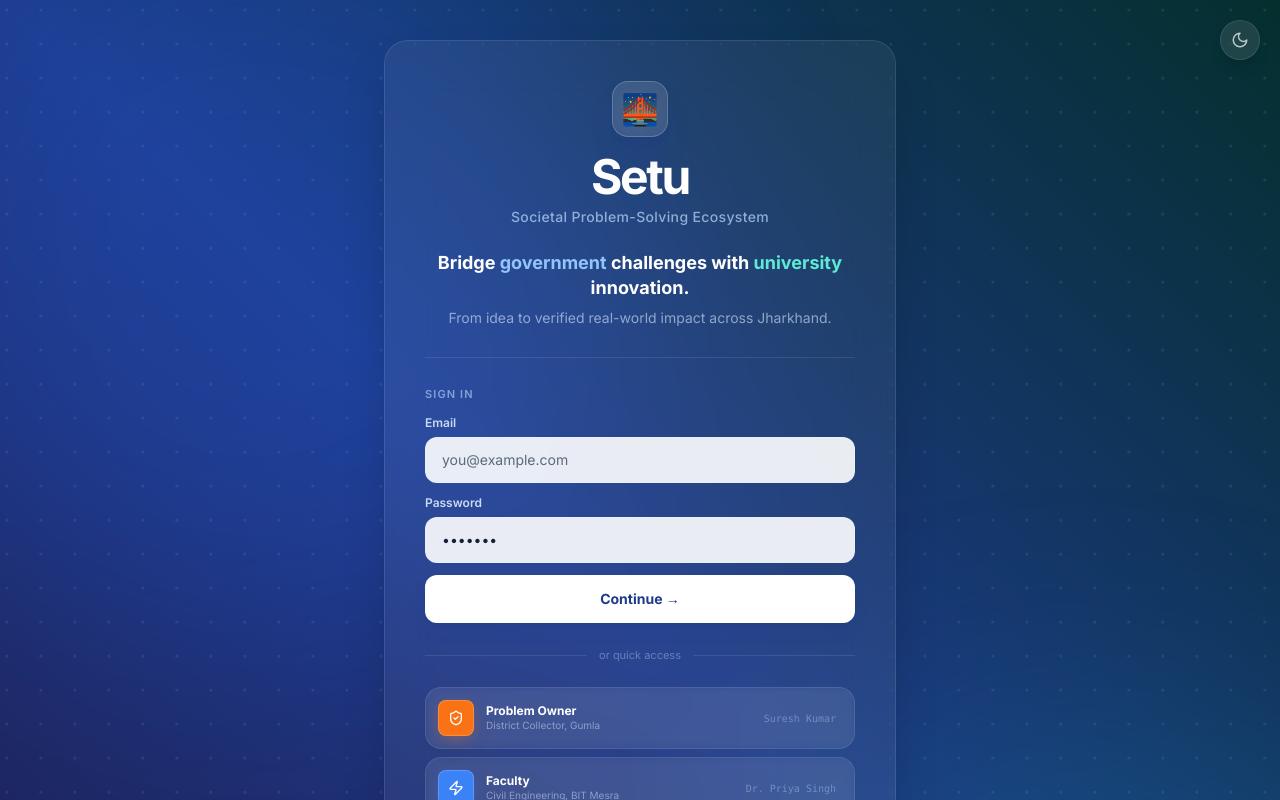
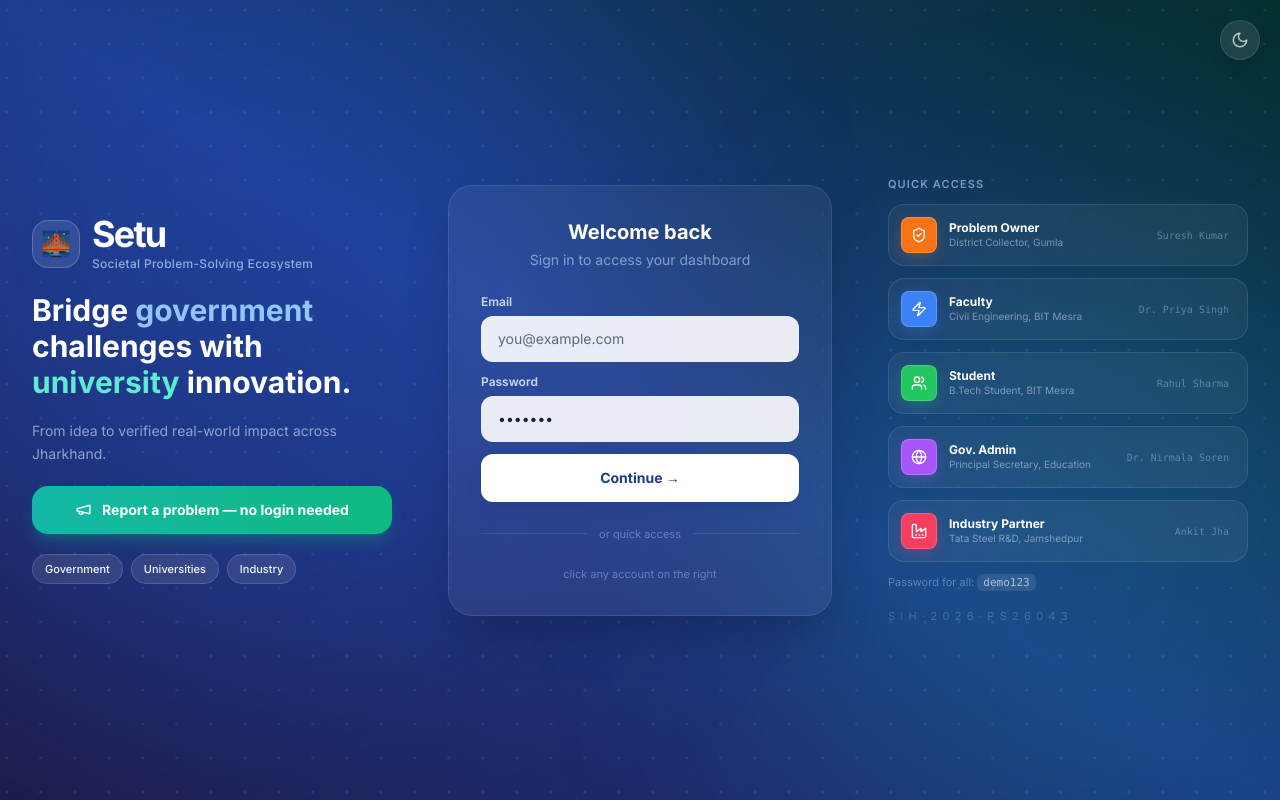
Before and after one commit to mishtiiikrishnaa/sih2026prototype, a React (Vite) app in the folder frontend/: page /login in a window 1280 px wide. Shown: the top 800 px of the page. Built offline with nearby package versions, Linux system fonts and the light colour scheme.

Commit message:
login: 3-column viewport layout — brand/report | sign in | demo accounts

```diff
--- a/frontend/src/pages/LoginPage.jsx
+++ b/frontend/src/pages/LoginPage.jsx
@@ -35,39 +35,53 @@ export default function LoginPage() {
   function fillDemo(acct) { setEmail(acct.email); setPassword('demo123'); setError('') }
 
   return (
-    <div className="min-h-screen bg-gradient-to-tr from-indigo-950 via-blue-900 to-teal-950 flex items-center justify-center px-4 py-10 relative overflow-hidden">
+    <div className="min-h-screen bg-gradient-to-tr from-indigo-950 via-blue-900 to-teal-950 flex items-center justify-center p-4 lg:p-8 relative overflow-hidden">
       {/* Decorative orbs */}
       <div className="absolute top-[-10%] left-[-10%] w-[60vw] h-[60vw] bg-blue-600/20 rounded-full blur-[120px] pointer-events-none" />
       <div className="absolute bottom-[-10%] right-[-10%] w-[50vw] h-[50vw] bg-teal-600/20 rounded-full blur-[120px] pointer-events-none" />
       {/* faint radial grid */}
       <div className="absolute inset-0 opacity-40 pointer-events-none" style={{ backgroundImage: 'radial-gradient(circle at 20% 30%, rgba(147,197,253,0.28) 0 1px, transparent 2px)', backgroundSize: '34px 34px' }} />
 
-      <button onClick={toggleTheme} className="fixed top-5 right-5 p-2.5 rounded-full bg-white/10 hover:bg-white/15 text-white/70 hover:text-white transition backdrop-blur-md border border-white/10 shadow-lg" aria-label="Toggle theme">
+      <button onClick={toggleTheme} className="fixed top-5 right-5 p-2.5 rounded-full bg-white/10 hover:bg-white/15 text-white/70 hover:text-white transition backdrop-blur-md border border-white/10 shadow-lg z-20" aria-label="Toggle theme">
         {theme === 'dark' ? <Sun size={18} /> : <Moon size={18} />}
       </button>
 
-      <div className="w-full max-w-lg mx-auto z-10">
-        <div className="bg-white/[0.06] dark:bg-slate-900/30 backdrop-blur-xl rounded-3xl border border-white/10 dark:border-white/10 shadow-2xl p-8 sm:p-10 text-center">
-          {/* Brand */}
-          <div className="flex flex-col items-center mb-6">
-            <div className="w-14 h-14 bg-white/10 rounded-2xl backdrop-blur-md border border-white/20 flex items-center justify-center shadow-xl shadow-blue-900/30 mb-4">
-              <span className="text-3xl">🌉</span>
+      <div className="grid lg:grid-cols-3 gap-6 lg:gap-8 w-full max-w-7xl mx-auto items-center z-10">
+        {/* Left — Brand + hero CTA */}
+        <div className="flex flex-col items-center lg:items-start gap-5 lg:pr-6">
+          <div className="flex items-center gap-3">
+            <div className="w-12 h-12 bg-white/10 rounded-2xl backdrop-blur-md border border-white/20 flex items-center justify-center shadow-xl shadow-blue-900/30">
+              <span className="text-2xl">🌉</span>
             </div>
-            <h1 className="text-5xl font-black text-white tracking-tighter leading-none">Setu</h1>
-            <p className="text-blue-200/70 text-sm font-medium tracking-wide mt-1.5">Societal Problem-Solving Ecosystem</p>
+            <div className="text-center lg:text-left">
+              <h1 className="text-4xl font-black text-white tracking-tighter leading-none">Setu</h1>
+              <p className="text-blue-200/70 text-xs font-medium tracking-wide mt-1">Societal Problem-Solving Ecosystem</p>
+            </div>
           </div>
 
-          <h2 className="text-lg font-bold text-white mb-1.5 leading-snug">Bridge <span className="text-blue-300">government</span> challenges with <span className="text-teal-300">university</span> innovation.</h2>
-          <p className="text-blue-100/60 text-sm mb-7 leading-relaxed">From idea to verified real-world impact across Jharkhand.</p>
+          <h2 className="text-2xl lg:text-3xl font-bold text-white leading-snug text-center lg:text-left">Bridge <span className="text-blue-300">government</span> challenges with <span className="text-teal-300">university</span> innovation.</h2>
+          <p className="text-blue-100/60 text-sm leading-relaxed text-center lg:text-left">From idea to verified real-world impact across Jharkhand.</p>
 
-          <div className="h-px bg-white/10 mb-7" />
+          <Link to="/report" className="group w-full flex items-center justify-center gap-2.5 py-3.5 rounded-2xl bg-gradient-to-r from-teal-500 to-emerald-500 text-white text-sm font-bold shadow-lg shadow-teal-600/40 hover:from-teal-400 hover:to-emerald-400 transition-all hover:scale-[1.01] active:scale-[0.99]">
+            <Megaphone size={17} className="group-hover:animate-pulse" />
+            Report a problem — no login needed
+          </Link>
 
-          {/* Sign in */}
-          <div className="mb-3 text-left">
-            <p className="text-[11px] text-blue-200/60 font-semibold tracking-widest uppercase mb-3">Sign in</p>
+          <div className="flex flex-wrap justify-center lg:justify-start gap-2">
+            <span className="px-3 py-1.5 rounded-full bg-white/10 border border-white/15 text-blue-50 text-[11px] font-medium backdrop-blur-sm">Government</span>
+            <span className="px-3 py-1.5 rounded-full bg-white/10 border border-white/15 text-blue-50 text-[11px] font-medium backdrop-blur-sm">Universities</span>
+            <span className="px-3 py-1.5 rounded-full bg-white/10 border border-white/15 text-blue-50 text-[11px] font-medium backdrop-blur-sm">Industry</span>
+          </div>
         </div>
 
-          <form onSubmit={handleLogin} className="space-y-3 text-left">
+        {/* Centre — Sign in */}
+        <div className="bg-white/[0.06] dark:bg-slate-900/30 backdrop-blur-xl rounded-3xl border border-white/10 dark:border-white/10 shadow-2xl p-7 sm:p-8">
+          <div className="mb-6 text-center">
+            <h3 className="text-xl font-bold text-white mb-1">Welcome back</h3>
+            <p className="text-sm text-blue-200/60">Sign in to access your dashboard</p>
+          </div>
+
+          <form onSubmit={handleLogin} className="space-y-3">
             <div>
               <label htmlFor="email" className="block text-xs font-semibold text-blue-100/90 mb-1.5">Email</label>
               <input id="email" type="email" className="w-full px-4 py-3 rounded-xl bg-white/90 dark:bg-slate-800/60 border border-white/10 dark:border-slate-600 text-text-primary placeholder:text-text-secondary text-sm focus:outline-none focus:ring-2 focus:ring-blue-400 transition" placeholder="you@example.com" value={email} onChange={e => setEmail(e.target.value)} required />
@@ -87,9 +101,12 @@ export default function LoginPage() {
             <span className="text-[11px] text-blue-200/40">or quick access</span>
             <div className="h-px bg-white/10 flex-1" />
           </div>
+          <p className="text-center text-[11px] text-blue-200/40">click any account on the right</p>
+        </div>
 
-          {/* Demo cards */}
-          <div className="grid grid-cols-1 gap-2">
+        {/* Right — Demo accounts */}
+        <div className="flex flex-col gap-3 lg:pl-6">
+          <p className="text-[11px] text-blue-200/60 font-semibold tracking-widest uppercase text-center lg:text-left">Quick Access</p>
           {DEMO_ACCOUNTS.map((acct) => (
             <button key={acct.email} onClick={() => fillDemo(acct)} className="group flex items-center gap-3 p-3 rounded-2xl bg-white/5 hover:bg-white/10 border border-white/10 hover:border-white/25 text-left transition-all hover:scale-[1.01] hover:shadow-lg active:scale-[0.99] backdrop-blur-sm">
               <span className="w-9 h-9 rounded-lg flex items-center justify-center text-white flex-shrink-0" style={{ backgroundColor: acct.hex, WebkitBoxShadow: `0 4px 16px -4px ${acct.hex}80, inset 0 0 0 1px rgba(255,255,255,0.18)` }}>
@@ -102,16 +119,8 @@ export default function LoginPage() {
               <span className="text-[10px] font-mono text-blue-200/40 group-hover:text-blue-100/70 px-1.5 text-right">{acct.name}</span>
             </button>
           ))}
-          </div>
-          <p className="text-blue-200/40 text-[11px] mt-3 text-center">Password for all: <span className="font-mono text-blue-100/70 bg-white/10 px-1.5 py-0.5 rounded-md">demo123</span></p>
-        </div>
-
-        <div className="mt-5">
-          <Link to="/report" className="group w-full flex items-center justify-center gap-2.5 py-3.5 rounded-2xl bg-gradient-to-r from-teal-500 to-emerald-500 text-white text-sm font-bold shadow-lg shadow-teal-600/40 hover:from-teal-400 hover:to-emerald-400 transition-all hover:scale-[1.01] active:scale-[0.99]">
-            <Megaphone size={17} className="group-hover:animate-pulse" />
-            Spotted a local problem? Report it — no login needed
-          </Link>
-          <p className="hidden sm:block text-blue-200/25 text-[11px] mt-4 text-center tracking-widest uppercase">S I H · 2 0 2 6 · P S 2 6 0 4 3</p>
+          <p className="text-blue-200/40 text-[11px] text-center lg:text-left">Password for all: <span className="font-mono text-blue-100/70 bg-white/10 px-1.5 py-0.5 rounded-md">demo123</span></p>
+          <p className="hidden lg:block text-blue-200/25 text-[11px] mt-1 tracking-widest uppercase text-center lg:text-left">S I H · 2 0 2 6 · P S 2 6 0 4 3</p>
         </div>
       </div>
     </div>
```
Lines whose indentation alone changed are shown as unchanged.
